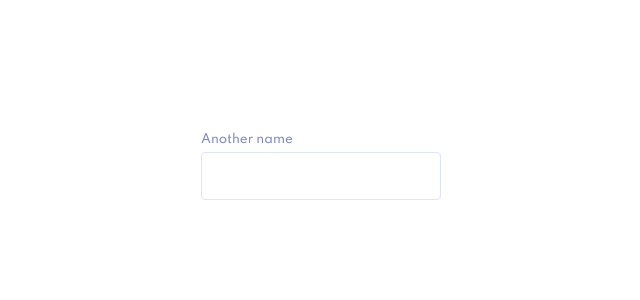
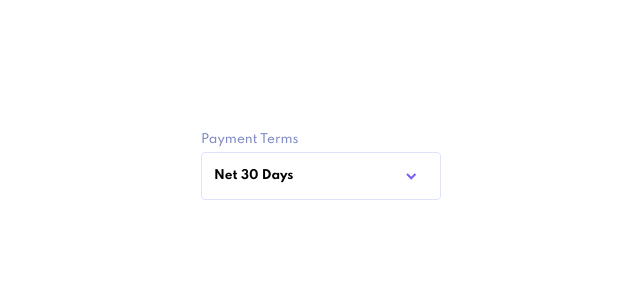
Before and after one commit to ackuser/ng-invoice-app, an Angular app: page / in a window 1280 px wide. Shown: the top 300 px of the page, without its empty margins (319-959 px from the left). Built offline with nearby package versions, Linux system fonts and the light colour scheme.

Commit message:
Custom Dropdown

```diff
--- a/src/app/app.component.html
+++ b/src/app/app.component.html
@@ -7,8 +7,8 @@
 <app-btn5></app-btn5>
 <app-btn6></app-btn6> -->
 
-<app-text-field-form>
-    Another name
-</app-text-field-form>
+<app-dropdown-form>
+    Payment Terms
+</app-dropdown-form>
 
 <router-outlet></router-outlet>
--- a/src/app/app.module.ts
+++ b/src/app/app.module.ts
@@ -12,6 +12,7 @@ import { Btn4Component } from './buttons/btn4/btn4.component';
 import { Btn5Component } from './buttons/btn5/btn5.component';
 import { Btn6Component } from './buttons/btn6/btn6.component';
 import { TextFieldFormComponent } from './text-field-form/text-field-form.component';
+import { DropdownFormComponent } from './dropdown-form/dropdown-form.component';
 
 @NgModule({
   declarations: [
@@ -23,7 +24,8 @@ import { TextFieldFormComponent } from './text-field-form/text-field-form.compon
     Btn4Component,
     Btn5Component,
     Btn6Component,
-    TextFieldFormComponent
+    TextFieldFormComponent,
+    DropdownFormComponent
   ],
   imports: [
     BrowserModule,
--- /dev/null
+++ b/src/app/dropdown-form/dropdown-form.component.html
@@ -0,0 +1,22 @@
+<span class="field">
+  <ng-content></ng-content>
+</span>
+<input
+  class="input"
+  [ngClass]="{ panelIsOpen: isActive }"
+  type="text"
+  [formControl]="control"
+  readonly
+/>
+<div class="icon">
+  <img
+    class="icon__svg"
+    src="../../assets/images/icon-arrow-down.svg"
+    alt="Plus icon"
+  />
+</div>
+<div *ngIf="isActive" class="content">
+  <span *ngFor="let item of data" class="el" (click)="setValue(item)"
+    >Net {{ item }} Day{{ item > 1 ? "s" : "" }}</span
+  >
+</div>
--- /dev/null
+++ b/src/app/dropdown-form/dropdown-form.component.scss
@@ -0,0 +1,74 @@
+@import '_fonts';
+@import '_buttons';
+
+:host {
+    width: 240px;
+    height: 73px;
+    display: flex;
+    flex-direction: column;
+    justify-content: space-around;
+    position: relative;
+    cursor: pointer;
+
+    .field {
+        @include font(12px, medium, 15px, -.25);
+        color: $secondary-dark-1;
+    }
+
+    .input {
+        @include font(12px, bold, 15px, -.25);
+        width: 240px;
+        height: 48px;
+        border: 1px solid $secondary-light-1;
+        border-radius: 4px;
+        caret-color: $primary-light-1;
+        cursor: pointer;
+        padding: 12px;
+
+        &:focus {
+            outline: none;
+        }
+
+        &:hover,
+        &:focus,
+        &.panelIsOpen {
+            border: 1px solid $primary-light-2;
+        }
+    }
+
+    .icon {
+        position: absolute;
+        right: 0px;
+        margin-right: 10%;
+        top: 55%;
+
+        &__svg {
+            width: 11px;
+            height: 7px;
+        }
+    }
+
+    .content {
+        @include font(12px, bold, 15px, -.25);
+        width: 240px;
+        position: absolute;
+        border-radius: 8px;
+        box-shadow: 0px 10px 20px hsla(232, 38%, 45%, 0.247);
+        margin-top: 270px;
+        z-index: 1;
+
+        .el {
+            color: black;
+            padding: 14px 16px;
+            text-decoration: none;
+            display: block;
+            border-bottom: .5px solid $secondary-light-1;
+
+            &:hover {
+                color: $primary-light-1;
+            }
+
+        }
+    }
+
+}
--- /dev/null
+++ b/src/app/dropdown-form/dropdown-form.component.ts
@@ -0,0 +1,32 @@
+import { Component, HostListener, OnInit } from '@angular/core';
+import { FormControl } from '@angular/forms';
+
+@Component({
+  selector: 'app-dropdown-form',
+  templateUrl: './dropdown-form.component.html',
+  styleUrls: ['./dropdown-form.component.scss']
+})
+export class DropdownFormComponent implements OnInit {
+
+  data = [1, 7, 14, 30];
+
+  isActive: boolean = false;
+
+  @HostListener('click') onClick(event: Event) {
+    this.isActive = !this.isActive;
+  }
+
+  control = new FormControl('');
+
+  constructor() { }
+
+  ngOnInit(): void {
+    this.setValue(this.data[this.data.length - 1])
+  }
+
+  setValue(arg0: number) {
+    this.control.setValue(`Net ${arg0} Day${arg0 > 1 ? "s" : ""}`)
+  }
+
+
+}
```
Also changed, not shown: 1 other file (tests, documents, lock files or other folders).
